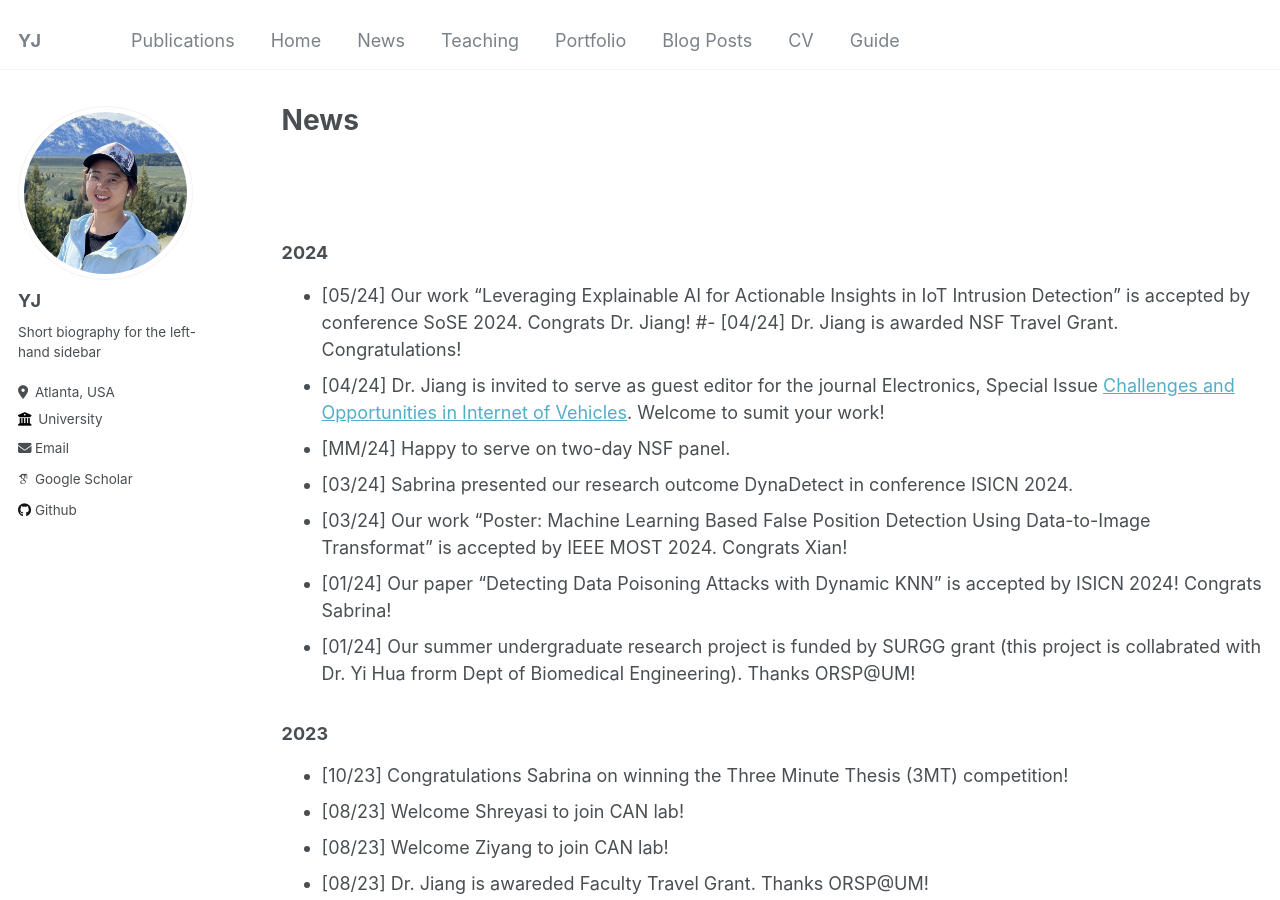
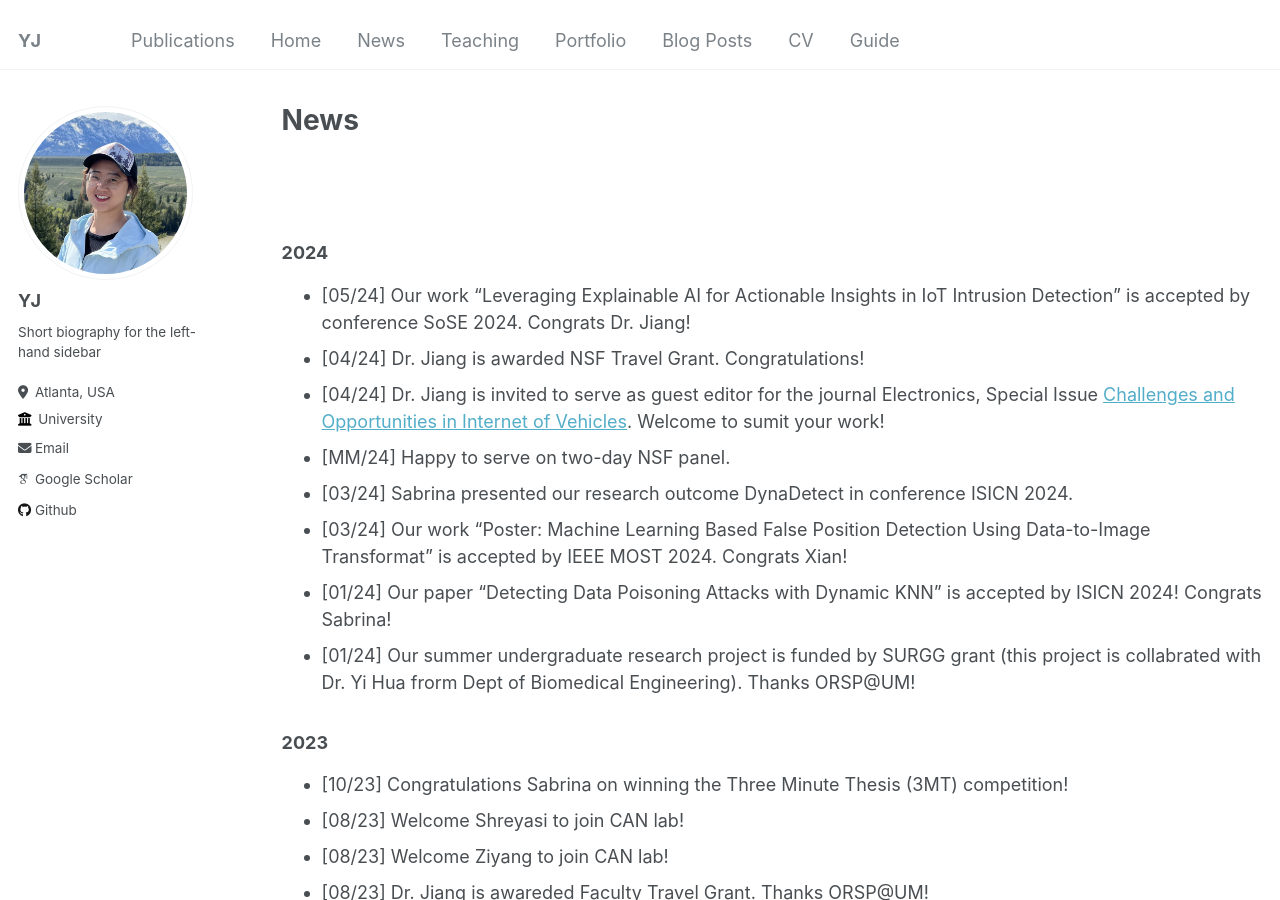
Before and after one commit to suhbrina-perry/suhbrina-perry.github.io, a Jekyll site: the page built from _pages/news.md, in a window 1280 px wide and 900 px high. Built offline with Jekyll 4.4.1, drawn with Linux system fonts in a browser that asks for light colours; some web fonts are replaced.

Commit message:
Update news.md

```diff
--- a/_pages/news.md
+++ b/_pages/news.md
@@ -15,7 +15,7 @@ author_profile: true
 ### 2024
 
 - [05/24] Our work "Leveraging Explainable AI for Actionable Insights in IoT Intrusion Detection" is accepted by conference SoSE 2024. Congrats Dr. Jiang!
-#- [04/24] Dr. Jiang is awarded NSF Travel Grant. Congratulations!
+- [04/24] Dr. Jiang is awarded NSF Travel Grant. Congratulations!
 - [04/24] Dr. Jiang is invited to serve as guest editor for the journal Electronics, Special Issue [Challenges and Opportunities in Internet of Vehicles](https://www.mdpi.com/journal/electronics/special_issues/5MJHAE8NUK). Welcome to sumit your work!
 - [MM/24] Happy to serve on two-day NSF panel.
 - [03/24] Sabrina presented our research outcome DynaDetect in conference ISICN 2024.
```
